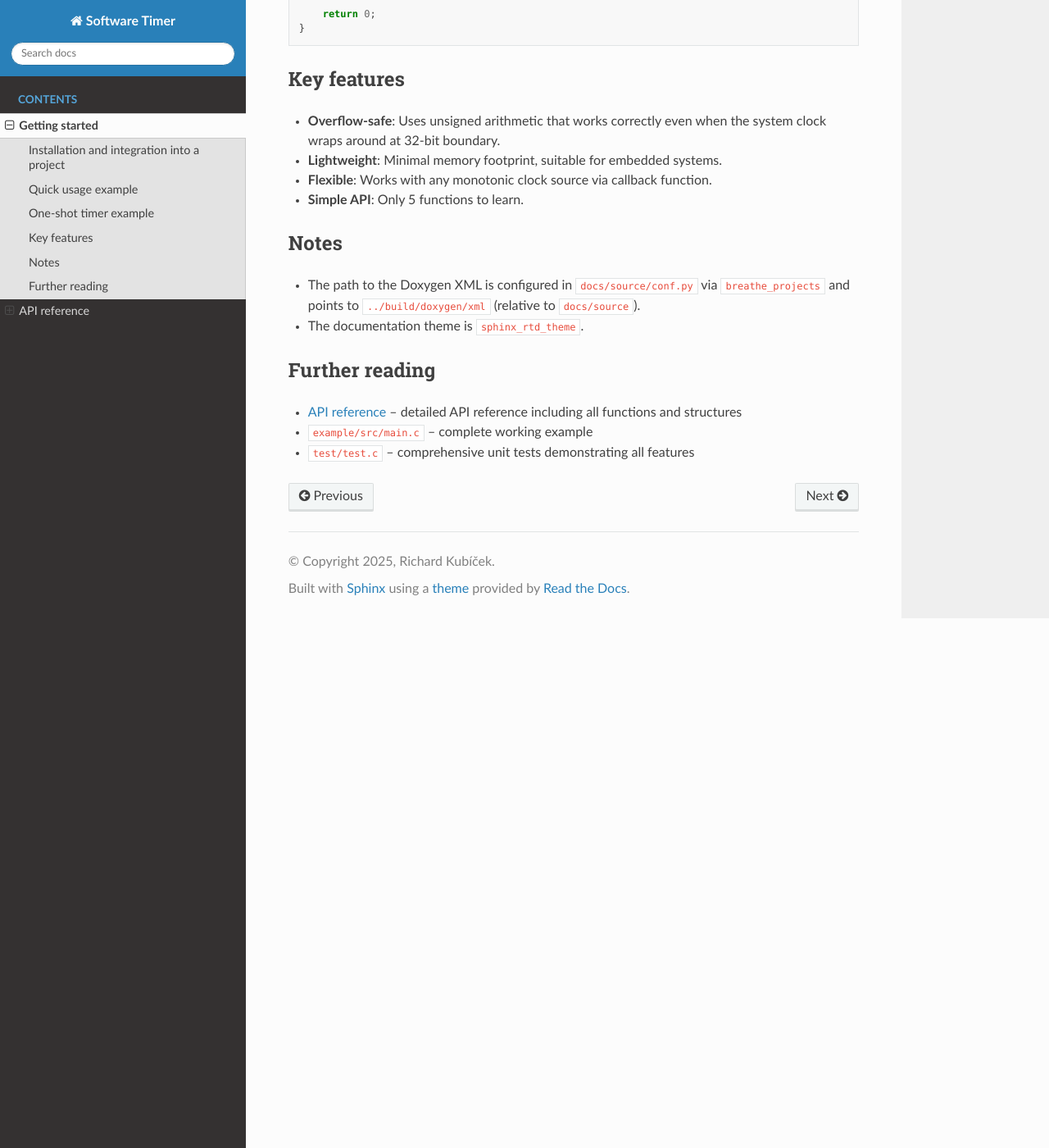
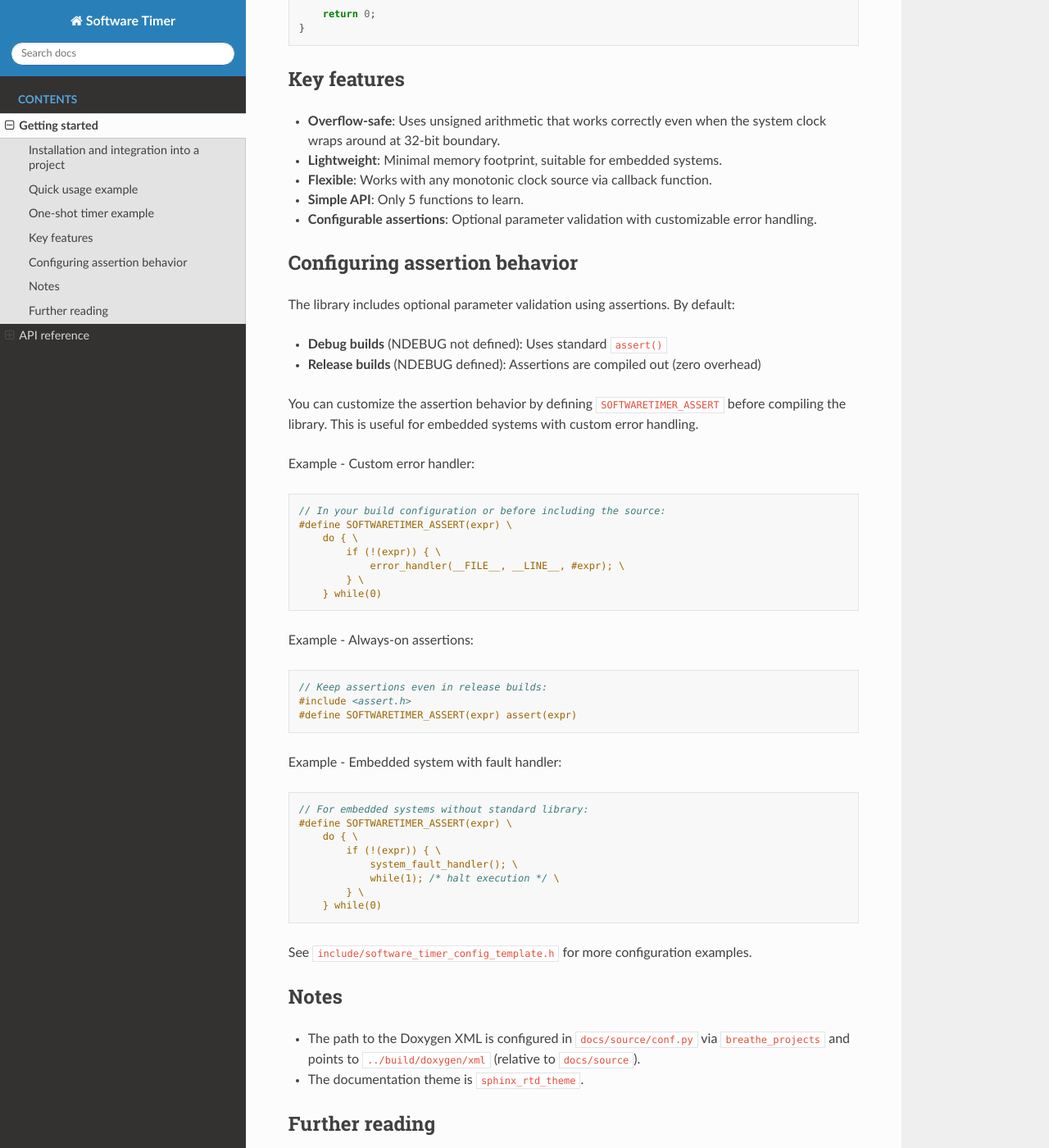
Before and after one commit to rici4kubicek/software-timer, a Sphinx documentation site: the page built from docs/source/getting_started.rst, in a window 1280 px wide and 1400 px high, scrolled down 2530 px. Shown: the whole window at 82% size. Built offline with Sphinx 7.4.7 and the Read the Docs theme 3.1.0, drawn with Linux system fonts in a browser that asks for light colours.

Commit message:
Add configurable assertions and parameter validation to SoftwareTimer library

```diff
--- a/docs/source/getting_started.rst
+++ b/docs/source/getting_started.rst
@@ -146,6 +146,55 @@ Key features
 - **Lightweight**: Minimal memory footprint, suitable for embedded systems.
 - **Flexible**: Works with any monotonic clock source via callback function.
 - **Simple API**: Only 5 functions to learn.
+- **Configurable assertions**: Optional parameter validation with customizable
+  error handling.
+
+Configuring assertion behavior
+-------------------------------
+
+The library includes optional parameter validation using assertions. By default:
+
+- **Debug builds** (NDEBUG not defined): Uses standard ``assert()``
+- **Release builds** (NDEBUG defined): Assertions are compiled out (zero overhead)
+
+You can customize the assertion behavior by defining ``SOFTWARETIMER_ASSERT``
+before compiling the library. This is useful for embedded systems with custom
+error handling.
+
+Example - Custom error handler:
+
+.. code-block:: c
+
+   // In your build configuration or before including the source:
+   #define SOFTWARETIMER_ASSERT(expr) \
+       do { \
+           if (!(expr)) { \
+               error_handler(__FILE__, __LINE__, #expr); \
+           } \
+       } while(0)
+
+Example - Always-on assertions:
+
+.. code-block:: c
+
+   // Keep assertions even in release builds:
+   #include <assert.h>
+   #define SOFTWARETIMER_ASSERT(expr) assert(expr)
+
+Example - Embedded system with fault handler:
+
+.. code-block:: c
+
+   // For embedded systems without standard library:
+   #define SOFTWARETIMER_ASSERT(expr) \
+       do { \
+           if (!(expr)) { \
+               system_fault_handler(); \
+               while(1); /* halt execution */ \
+           } \
+       } while(0)
+
+See ``include/software_timer_config_template.h`` for more configuration examples.
 
 Notes
 -----
```
Also changed, not shown: 3 other files.
